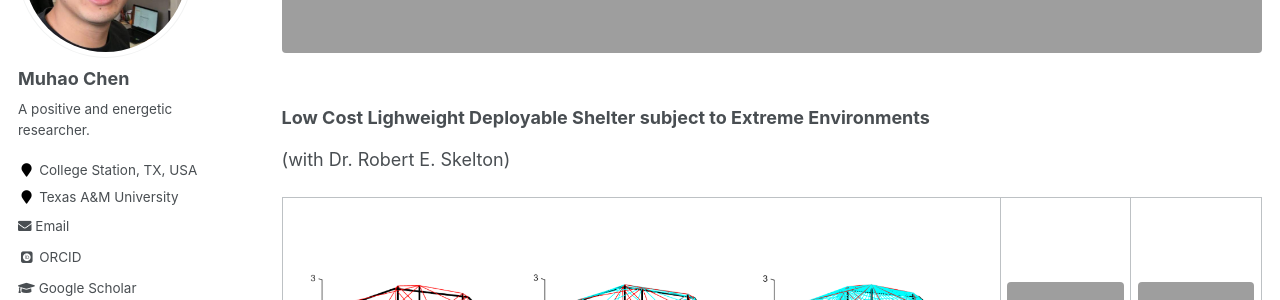
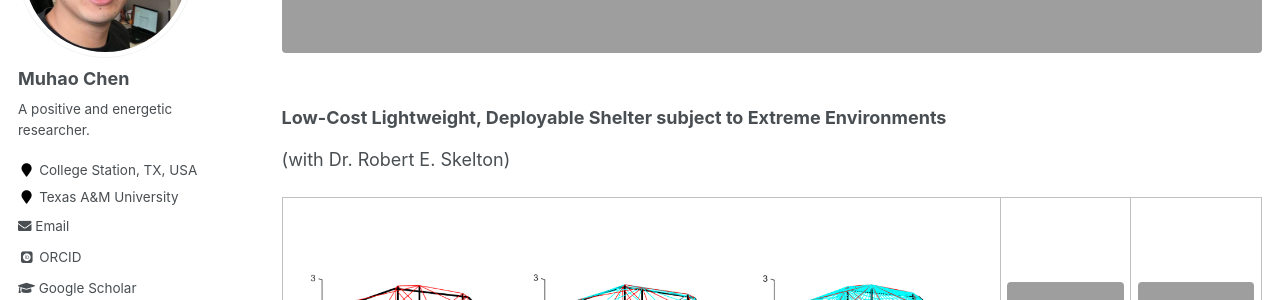
Before and after one commit to Muhao-Chen/muhao-chen.github.io, a Jekyll site: the page built from _pages/research.md, in a window 1280 px wide and 900 px high, scrolled down 5281 px. Shown: the part 153-453 px from the top of the window. Built offline with Jekyll 4.4.1, drawn with Linux system fonts in a browser that asks for light colours; some web fonts are replaced; some of the changed text lies outside the part shown.

Commit message:
Update research.md

```diff
--- a/_pages/research.md
+++ b/_pages/research.md
@@ -144,7 +144,7 @@ All my research mainly focuses on three topics: 1) Integrating Structure and Con
 <figure><img src="{{ site.url }}/images/rffi/Tenseg_Roof.png" width="800"/></figure>
 
 
-### Low Cost Lighweight Deployable Shelter subject to Extreme Environments
+### Low-Cost Lightweight, Deployable Shelter subject to Extreme Environments
 (with Dr. Robert E. Skelton)
 
 <table>
@@ -175,7 +175,7 @@ All my research mainly focuses on three topics: 1) Integrating Structure and Con
 <figure><img src="{{ site.url }}/images/rffi/cable_roof.png" width="800"/></figure>
 
 ### Deployable Clustered Cable Nets
-(with Kai Lu, Xinzhu Zhou, Drs. Shuo Ma and Robert E. Skelton)
+(with Kai Lu, Xinzhu Zhou, Drs. Shuo Ma, and Robert E. Skelton)
 
 <figure><img src="{{ site.url }}/images/rffi/cable_net.png" width="800"/></figure>
 
```
